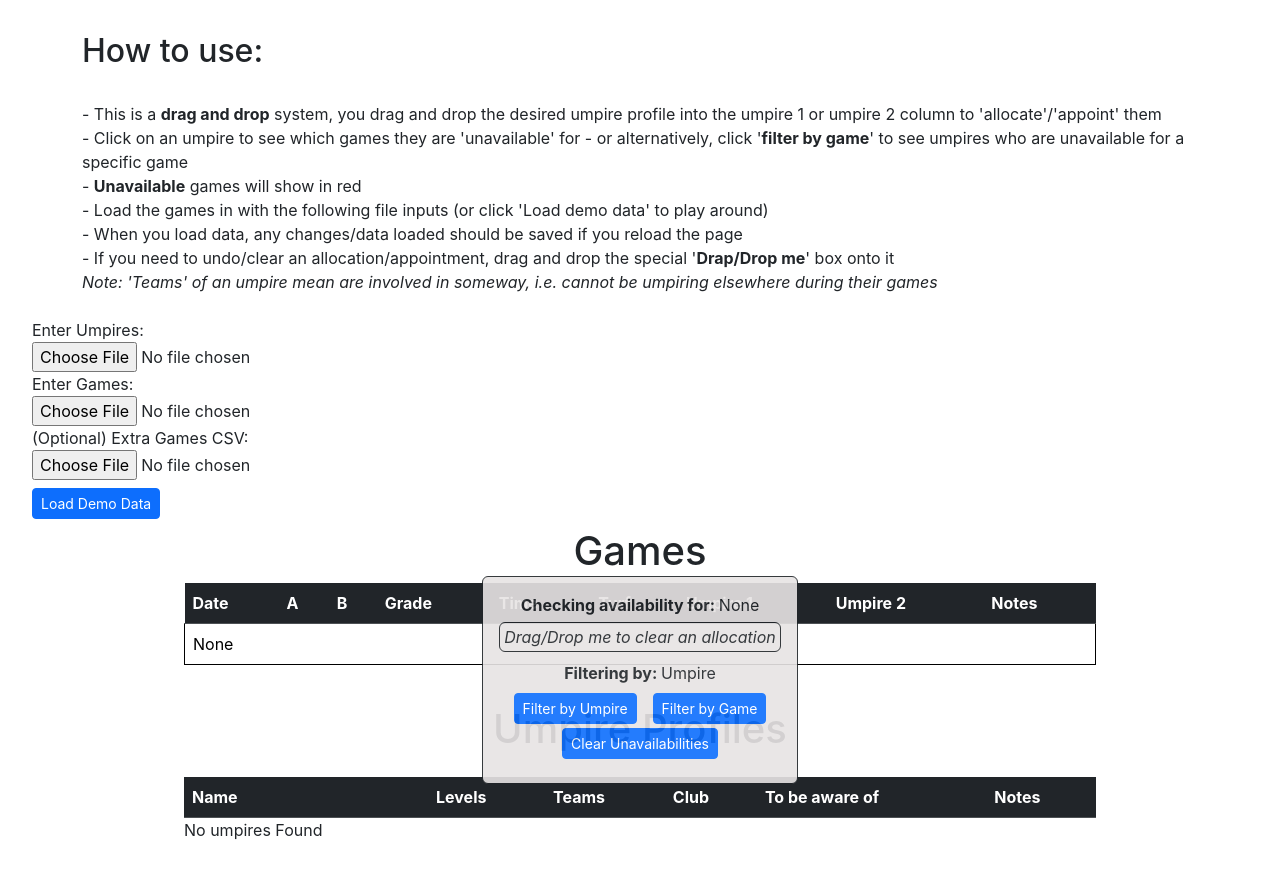
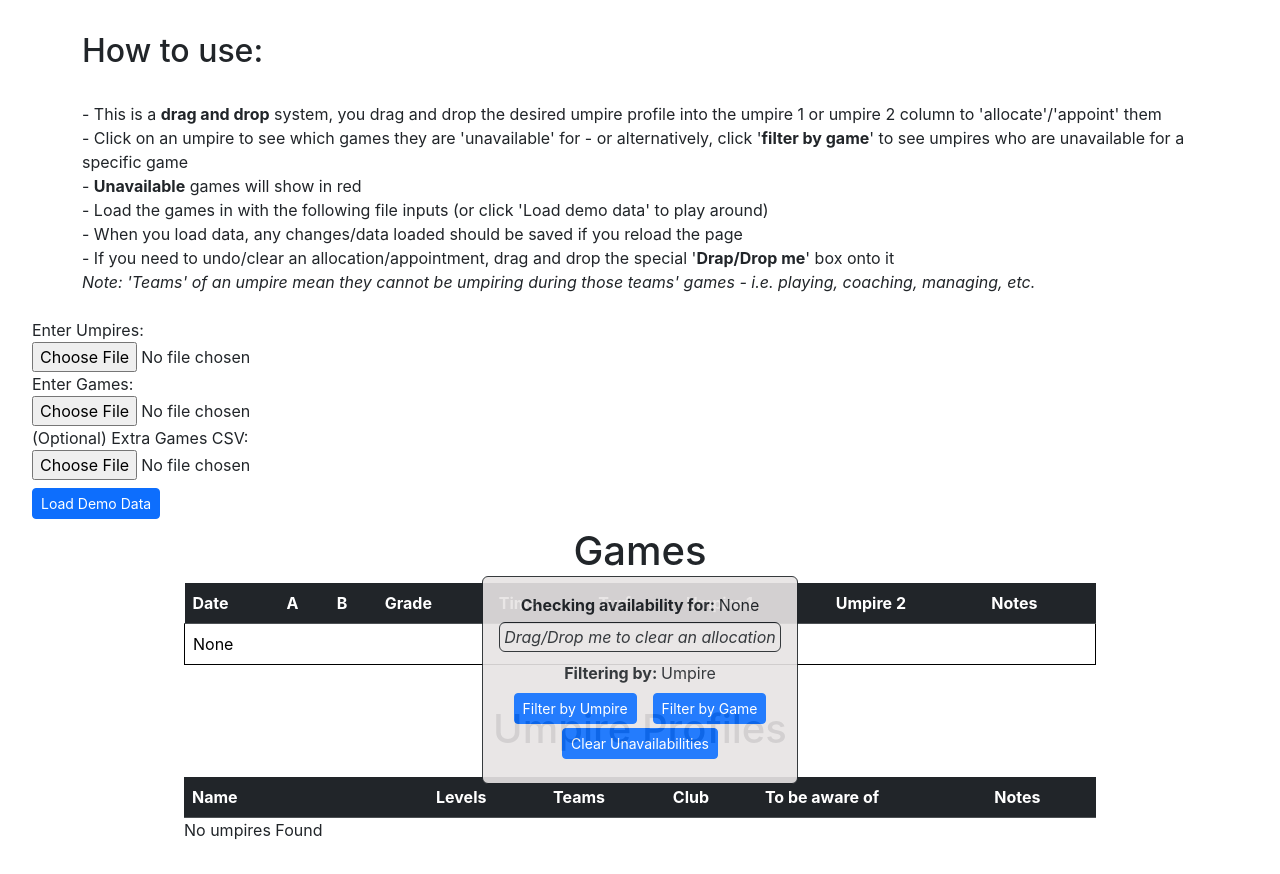
Before and after one commit to Skwangles/openUmpireAssigner, a React (Create React App) app: page / in a window 1280 px wide. Shown: the top 874 px of the page. Built offline with nearby package versions, Linux system fonts and the light colour scheme; the HTML template or start-up script is replaced by a standard one.

Commit message:
grammar fix

```diff
--- a/src/App.js
+++ b/src/App.js
@@ -129,7 +129,7 @@ function App() {
         - Load the games in with the following file inputs (or click 'Load demo data' to play around)<br />
         - When you load data, any changes/data loaded should be saved if you reload the page<br />
         - If you need to undo/clear an allocation/appointment, drag and drop the special '<b>Drap/Drop me</b>' box onto it<br />
-        <i>Note: 'Teams' of an umpire mean are involved in someway, i.e. cannot be umpiring elsewhere during their games</i>
+        <i>Note: 'Teams' of an umpire mean they cannot be umpiring during those teams' games - i.e. playing, coaching, managing, etc.</i>
       </div>
       <br />
       <div>
```
